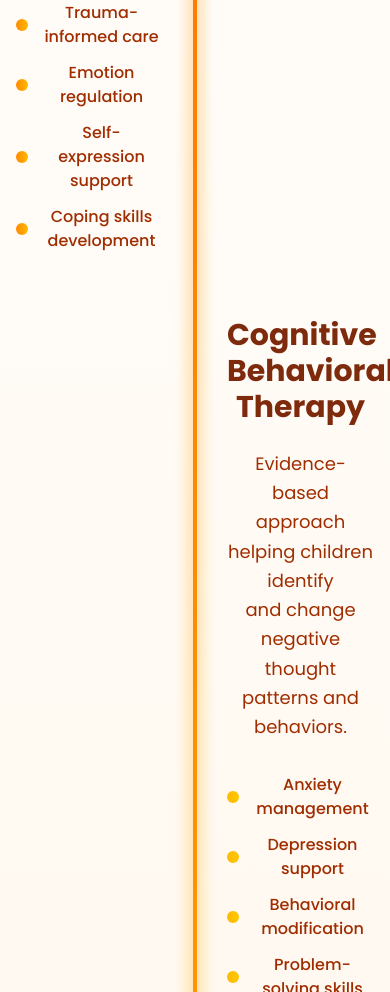
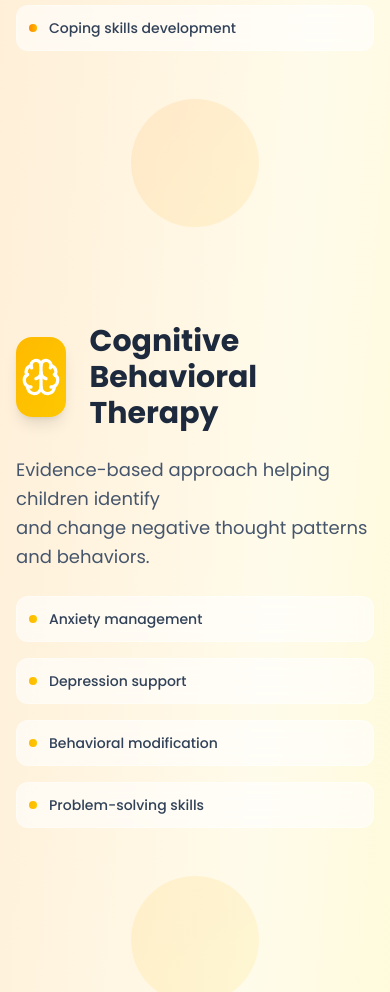
Before and after one commit to Kenneth14031129/Scribble-Website, a React (Vite) app: page /services in a window 390 px wide. Shown: the part 1680-2672 px from the top of the page. Built offline with nearby package versions, Linux system fonts and the light colour scheme.

Commit message:
Make services responsive

```diff
--- a/src/pages/Services.jsx
+++ b/src/pages/Services.jsx
@@ -18,7 +18,6 @@ const Services = () => {
   const [mousePosition, setMousePosition] = useState({ x: 0, y: 0 });
   const [floatingElements, setFloatingElements] = useState([]);
   const heroRef = useRef(null);
-  const timelineRef = useRef(null);
 
   useEffect(() => {
     setIsVisible(true);
@@ -432,7 +431,7 @@ const Services = () => {
       </section>
 
       {/* Core Services Section */}
-      <section id="core-therapy-services" className="py-32 bg-gradient-to-b from-white via-orange-50 to-amber-50 relative overflow-hidden">
+      <section id="core-therapy-services" className="py-32 bg-gradient-to-br from-orange-100 via-amber-50 to-yellow-100 relative overflow-hidden">
         <div className="max-w-7xl mx-auto px-4 sm:px-6 lg:px-8">
           <motion.div
             initial={{ opacity: 0, y: 20 }}
@@ -440,211 +439,158 @@ const Services = () => {
             transition={{ duration: 0.6 }}
             className="text-center mb-20"
           >
-            <h2 className="text-4xl md:text-6xl font-bold text-orange-900 mb-6">
+            <h2 className="text-4xl md:text-6xl font-bold text-slate-800 mb-6">
               Core Therapy Services
             </h2>
-            <p className="text-xl text-orange-700 max-w-3xl mx-auto leading-relaxed">
+            <p className="text-xl text-slate-600 max-w-3xl mx-auto leading-relaxed">
               Evidence-based therapeutic approaches designed to meet each child
               where they are 🌟
             </p>
           </motion.div>
 
-          <div ref={timelineRef} className="relative">
-            {(() => {
-              const { scrollYProgress } = useScroll({
-                target: timelineRef,
-                offset: ["start center", "end center"],
-              });
-
-              const lineHeight = useTransform(
-                scrollYProgress,
-                [0, 1],
-                ["0%", "100%"]
-              );
-
-              return (
-                <>
-                  {/* Central Timeline Line Background */}
-                  <div className="absolute left-1/2 transform -translate-x-1/2 w-1 h-full bg-gradient-to-b from-orange-200 via-amber-200 to-yellow-200 rounded-full opacity-30" />
-
-                  {/* Animated Central Timeline Line */}
-                  <motion.div
-                    className="absolute left-1/2 transform -translate-x-1/2 w-1 bg-gradient-to-b from-orange-500 via-amber-500 to-yellow-500 rounded-full origin-top"
-                    style={{ height: lineHeight }}
-                  />
-
-                  {/* Glowing Effect */}
-                  <motion.div
-                    className="absolute left-1/2 transform -translate-x-1/2 w-2 bg-gradient-to-b from-orange-400 via-amber-400 to-yellow-400 rounded-full blur-sm origin-top opacity-60"
-                    style={{ height: lineHeight }}
-                  />
-                </>
-              );
-            })()}
-
-            <div className="space-y-16 relative z-10">
+          {/* Flowing Services Layout */}
+          <div className="space-y-24">
             {coreServices.map((service, index) => {
               const IconComponent = service.icon;
               const isEven = index % 2 === 0;
 
               return (
-                  <div key={service.title} className="flex">
-                    {/* Left side service */}
-                    {isEven && (
                 <motion.div
-                        initial={{
-                          opacity: 0,
-                          x: -100,
-                          scale: 0.8,
-                        }}
-                        whileInView={{
-                          opacity: 1,
-                          x: 0,
-                          scale: 1,
-                        }}
+                  key={service.title}
+                  initial={{ opacity: 0, y: 80 }}
+                  whileInView={{ opacity: 1, y: 0 }}
                   transition={{
                     duration: 0.8,
-                          delay: index * 0.15,
+                    delay: index * 0.1,
                     type: "spring",
-                          stiffness: 100,
-                          damping: 15,
+                    stiffness: 80,
+                    damping: 20
                   }}
-                        viewport={{ once: true, margin: "-50px" }}
-                        className="w-1/2 text-center lg:text-left group pr-8"
+                  viewport={{ once: true, margin: "-100px" }}
+                  className={`relative group flex flex-col lg:flex-row ${
+                    isEven ? '' : 'lg:flex-row-reverse'
+                  } gap-12 lg:gap-20 items-center lg:items-start`}
                 >
-                        {/* Content Section */}
+                  {/* Service Content */}
+                  <div className={`w-full lg:w-1/2 ${isEven ? 'lg:pr-12' : 'lg:pl-12'} space-y-6`}>
+                    {/* Icon and Title Container */}
+                    <div className={`flex items-center gap-6 justify-start`}>
+                      <motion.div
+                        whileHover={{ scale: 1.1, rotate: 5 }}
+                        className={`relative w-20 h-20 rounded-2xl bg-gradient-to-br ${service.color} flex items-center justify-center shadow-lg group-hover:shadow-xl transition-all duration-300`}
+                      >
+                        <IconComponent className="w-10 h-10 text-white" />
+                        <motion.div
+                          className="absolute inset-0 rounded-2xl bg-white opacity-0 group-hover:opacity-20 transition-opacity duration-300"
+                          whileHover={{ scale: 1.05 }}
+                        />
+                      </motion.div>
+
+                      <div className="text-left">
+                        <h3 className="text-3xl lg:text-4xl font-bold text-slate-800 group-hover:text-slate-600 transition-colors duration-300">
+                          {service.title}
+                        </h3>
+                      </div>
+                    </div>
+
+                    {/* Description */}
                     <motion.div
                       initial={{ opacity: 0, y: 20 }}
                       whileInView={{ opacity: 1, y: 0 }}
-                          transition={{
-                            duration: 0.6,
-                            delay: index * 0.15 + 0.2,
-                          }}
-                          viewport={{ once: true }}
+                      transition={{ delay: index * 0.1 + 0.3, duration: 0.6 }}
+                      className="text-left"
                     >
-                          <h3 className="text-3xl lg:text-4xl font-bold text-orange-900 mb-6 group-hover:text-orange-700 transition-colors duration-300">
-                            {service.title}
-                          </h3>
-                          <p className="text-lg text-orange-800 leading-relaxed mb-8">
+                      <p className="text-lg text-slate-600 leading-relaxed max-w-2xl">
                         {service.description}
                       </p>
                     </motion.div>
 
-                        {/* Features List */}
+                    {/* Features Grid */}
                     <motion.div
-                          initial={{ opacity: 0 }}
-                          whileInView={{ opacity: 1 }}
-                          transition={{
-                            duration: 0.8,
-                            delay: index * 0.15 + 0.4,
-                          }}
-                          viewport={{ once: true }}
-                          className="space-y-3"
+                      initial={{ opacity: 0, y: 30 }}
+                      whileInView={{ opacity: 1, y: 0 }}
+                      transition={{ delay: index * 0.1 + 0.5, duration: 0.8 }}
+                      className={`grid grid-cols-1 sm:grid-cols-2 gap-4 max-w-2xl`}
                     >
                       {service.features.map((feature, idx) => (
                         <motion.div
                           key={idx}
-                              initial={{ opacity: 0, y: 10 }}
-                              whileInView={{ opacity: 1, y: 0 }}
+                          initial={{ opacity: 0, x: isEven ? -20 : 20 }}
+                          whileInView={{ opacity: 1, x: 0 }}
                           transition={{
-                                duration: 0.5,
-                                delay: index * 0.15 + 0.5 + idx * 0.1,
+                            delay: index * 0.1 + 0.7 + idx * 0.1,
+                            duration: 0.5
                           }}
-                              viewport={{ once: true }}
-                              className="flex items-center justify-start text-orange-800 group-hover:text-orange-700 transition-colors duration-300"
+                          whileHover={{ scale: 1.02 }}
+                          className={`flex items-center gap-3 p-3 rounded-xl bg-white/60 backdrop-blur-sm hover:bg-white/80 transition-all duration-300 border border-white/30`}
                         >
                           <motion.div
-                                whileHover={{ scale: 1.5 }}
-                                className={`w-3 h-3 rounded-full bg-gradient-to-r ${service.color} mr-3 flex-shrink-0`}
-                              ></motion.div>
-                              <span className="font-medium">{feature}</span>
+                            whileHover={{ scale: 1.3 }}
+                            className={`w-2 h-2 rounded-full bg-gradient-to-r ${service.color} flex-shrink-0`}
+                          />
+                          <span className="text-sm font-medium text-slate-700">
+                            {feature}
+                          </span>
                         </motion.div>
                       ))}
                     </motion.div>
-                      </motion.div>
-                    )}
+                  </div>
 
-                    {/* Right side service */}
-                    {!isEven && (
-                      <>
-                        <div className="w-1/2"></div>
+                  {/* Decorative Element */}
                   <motion.div
-                          initial={{
-                            opacity: 0,
-                            x: 100,
-                            scale: 0.8,
+                    initial={{ scale: 0, rotate: -45 }}
+                    whileInView={{ scale: 1, rotate: 0 }}
+                    transition={{
+                      delay: index * 0.1 + 0.2,
+                      duration: 1,
+                      type: "spring",
+                      stiffness: 100
                     }}
-                          whileInView={{
-                            opacity: 1,
-                            x: 0,
-                            scale: 1,
+                    className={`w-full lg:w-1/2 flex justify-center lg:justify-center relative`}
+                  >
+                    <div className={`w-32 h-32 lg:w-48 lg:h-48 rounded-full bg-gradient-to-br ${service.color} opacity-10 relative`}>
+                      <motion.div
+                        animate={{
+                          scale: [1, 1.1, 1],
+                          rotate: [0, 5, -5, 0]
                         }}
                         transition={{
-                            duration: 0.8,
-                            delay: index * 0.15,
-                            type: "spring",
-                            stiffness: 100,
-                            damping: 15,
+                          duration: 6,
+                          repeat: Infinity,
+                          ease: "easeInOut"
                         }}
-                          viewport={{ once: true, margin: "-50px" }}
-                          className="w-1/2 text-center lg:text-left group pl-8"
-                        >
-                          {/* Content Section */}
+                        className={`absolute inset-4 rounded-full bg-gradient-to-br ${service.color} opacity-20`}
+                      />
                       <motion.div
-                            initial={{ opacity: 0, y: 20 }}
-                            whileInView={{ opacity: 1, y: 0 }}
+                        animate={{
+                          scale: [1, 1.05, 1],
+                          rotate: [0, -3, 3, 0]
+                        }}
                         transition={{
-                              duration: 0.6,
-                              delay: index * 0.15 + 0.2,
+                          duration: 8,
+                          repeat: Infinity,
+                          ease: "easeInOut",
+                          delay: 1
                         }}
-                            viewport={{ once: true }}
-                          >
-                            <h3 className="text-3xl lg:text-4xl font-bold text-orange-900 mb-6 group-hover:text-orange-700 transition-colors duration-300">
-                              {service.title}
-                            </h3>
-                            <p className="text-lg text-orange-800 leading-relaxed mb-8">
-                              {service.description}
-                            </p>
+                        className={`absolute inset-8 rounded-full bg-gradient-to-br ${service.color} opacity-30`}
+                      />
+                    </div>
                   </motion.div>
 
-                          {/* Features List */}
+                  {/* Connection Line to Next Service */}
+                  {index < coreServices.length - 1 && (
                     <motion.div
-                            initial={{ opacity: 0 }}
-                            whileInView={{ opacity: 1 }}
-                            transition={{
-                              duration: 0.8,
-                              delay: index * 0.15 + 0.4,
-                            }}
-                            viewport={{ once: true }}
-                            className="space-y-3"
-                          >
-                            {service.features.map((feature, idx) => (
-                              <motion.div
-                                key={idx}
-                                initial={{ opacity: 0, y: 10 }}
-                                whileInView={{ opacity: 1, y: 0 }}
-                                transition={{
-                                  duration: 0.5,
-                                  delay: index * 0.15 + 0.5 + idx * 0.1,
-                                }}
-                                viewport={{ once: true }}
-                                className="flex items-center justify-start text-orange-800 group-hover:text-orange-700 transition-colors duration-300"
-                              >
-                                <motion.div
-                                  whileHover={{ scale: 1.5 }}
-                                  className={`w-3 h-3 rounded-full bg-gradient-to-r ${service.color} mr-3 flex-shrink-0`}
-                                ></motion.div>
-                                <span className="font-medium">{feature}</span>
+                      initial={{ height: 0, opacity: 0 }}
+                      whileInView={{ height: '60px', opacity: 0.3 }}
+                      transition={{ delay: index * 0.1 + 1, duration: 0.8 }}
+                      className={`absolute -bottom-12 ${
+                        isEven ? 'right-1/4' : 'left-1/4'
+                      } w-px bg-gradient-to-b from-slate-300 to-transparent hidden lg:block`}
+                    />
+                  )}
                 </motion.div>
-                            ))}
-                          </motion.div>
-                        </motion.div>
-                      </>
-                    )}
-                  </div>
               );
             })}
-            </div>
           </div>
         </div>
       </section>
```
Lines whose indentation alone changed are shown as unchanged.
